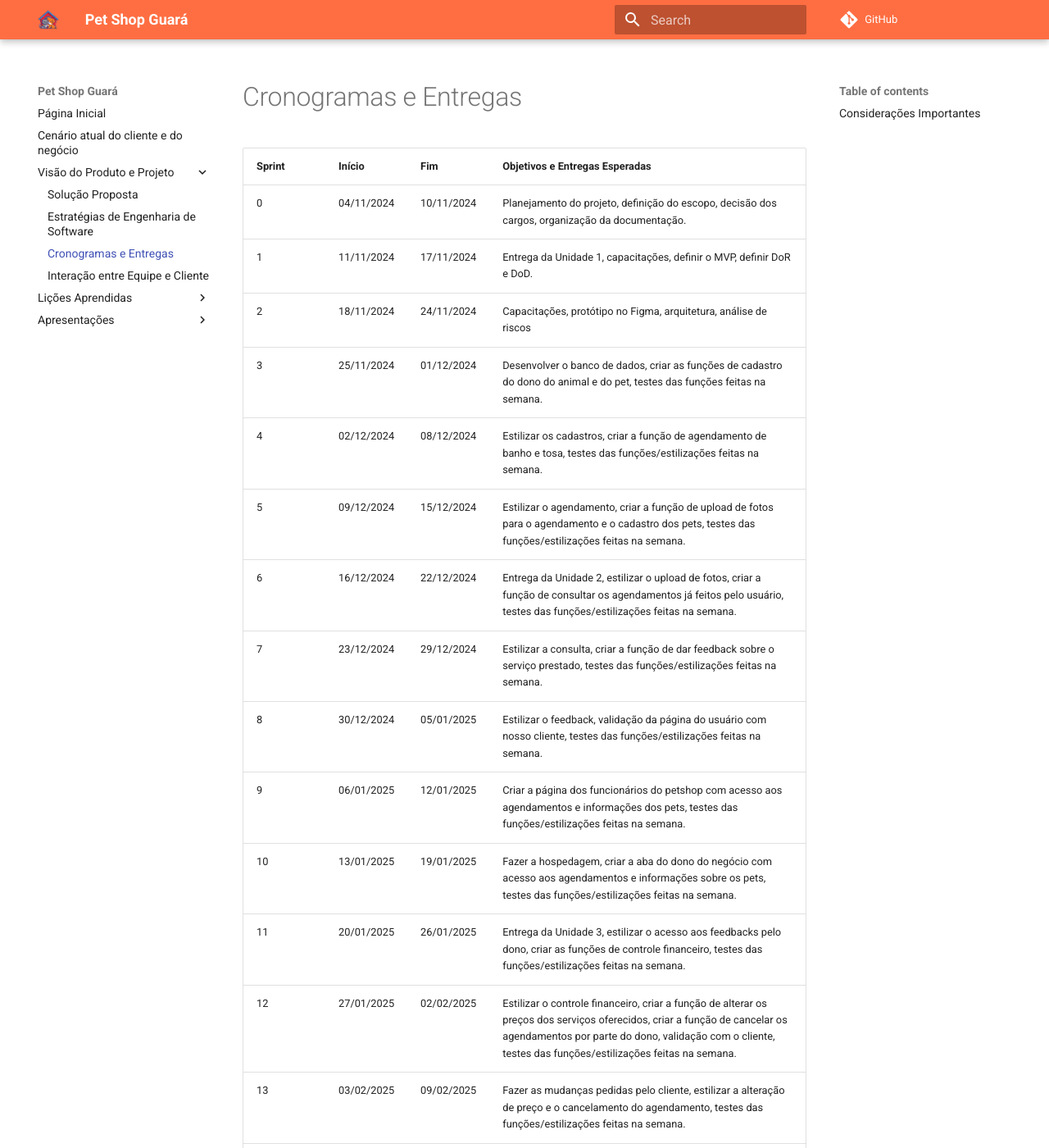
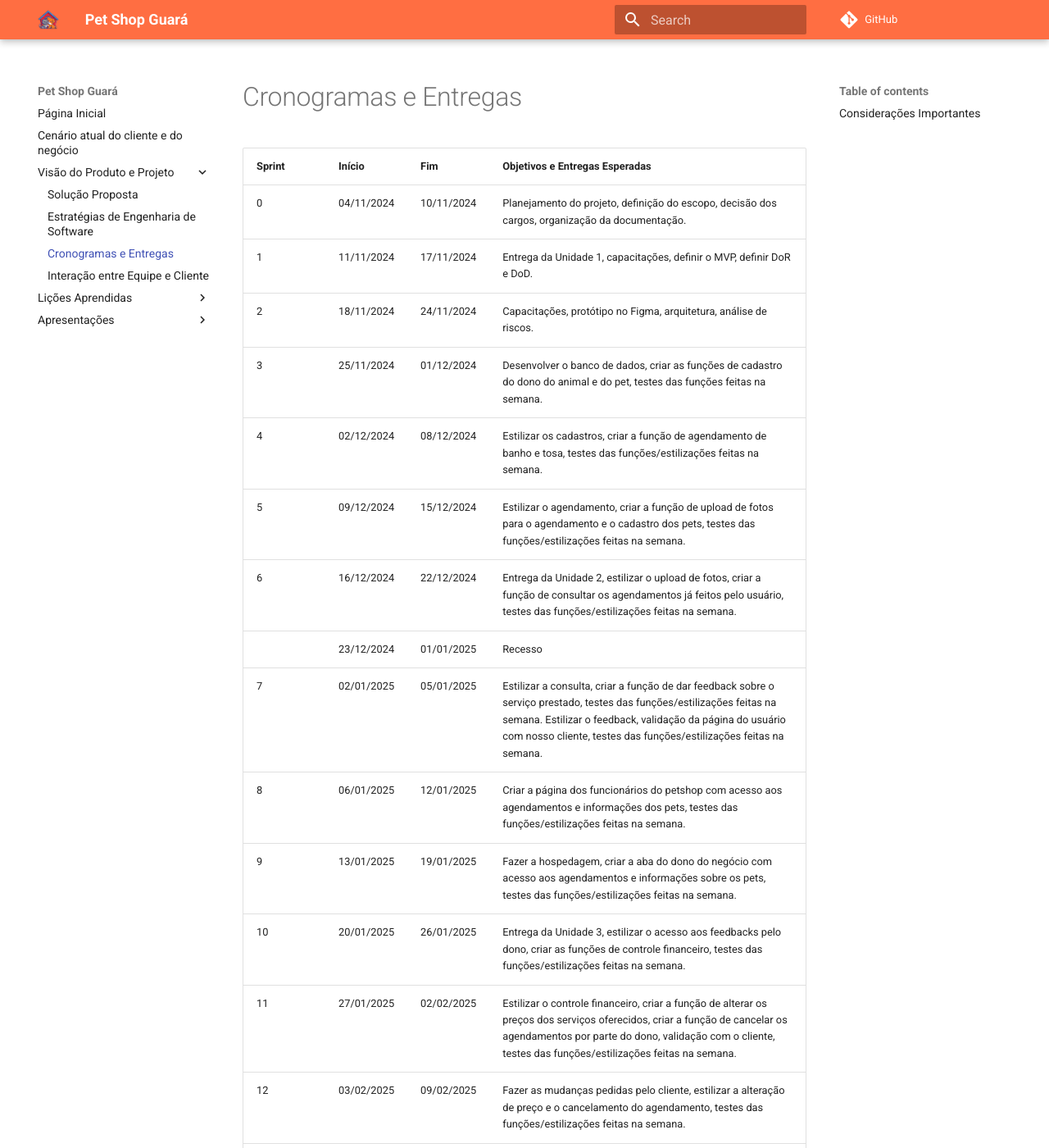
Before and after one commit to mdsreq-fga-unb/2024.2-T03-PetShopGuara, an MkDocs documentation site: the page built from docs/VisãoProduto/Cronograma.md, in a window 1280 px wide and 1400 px high. Shown: the whole window at 82% size. Built offline with MkDocs 1.6.1 and Material for MkDocs 9.7.7, drawn with Linux system fonts in a browser that asks for light colours; comment, search, counter and statistics services are not loaded; some of the changed text lies outside the part shown.

Commit message:
Resolvendo issues

```diff
--- a/docs/VisãoProduto/Cronograma.md
+++ b/docs/VisãoProduto/Cronograma.md
@@ -1,22 +1,22 @@
 # Cronogramas e Entregas
 
-| Sprint | Início             | Fim                 | Objetivos e Entregas Esperadas                                             |
-|--------|--------------------|---------------------|---------------------------------------------------------------------------|
-| 0      | 04/11/2024         | 10/11/2024          | Planejamento do projeto, definição do escopo, decisão dos cargos, organização da documentação. |
-| 1      | 11/11/2024         | 17/11/2024          | Entrega da Unidade 1, capacitações, definir o MVP, definir DoR e DoD.     |
-| 2      | 18/11/2024         | 24/11/2024          | Capacitações, protótipo no Figma, arquitetura, análise de riscos                                      |
-| 3      | 25/11/2024         | 01/12/2024          | Desenvolver o banco de dados, criar as funções de cadastro do dono do animal e do pet, testes das funções feitas na semana. |
-| 4      | 02/12/2024         | 08/12/2024          | Estilizar os cadastros, criar a função de agendamento de banho e tosa, testes das funções/estilizações feitas na semana. |
-| 5      | 09/12/2024         | 15/12/2024          | Estilizar o agendamento, criar a função de upload de fotos para o agendamento e o cadastro dos pets, testes das funções/estilizações feitas na semana. |
-| 6      | 16/12/2024         | 22/12/2024          | Entrega da Unidade 2, estilizar o upload de fotos, criar a função de consultar os agendamentos já feitos pelo usuário, testes das funções/estilizações feitas na semana. |
-| 7      | 23/12/2024         | 29/12/2024          | Estilizar a consulta, criar a função de dar feedback sobre o serviço prestado, testes das funções/estilizações feitas na semana. |
-| 8      | 30/12/2024         | 05/01/2025          | Estilizar o feedback, validação da página do usuário com nosso cliente, testes das funções/estilizações feitas na semana. |
-| 9      | 06/01/2025         | 12/01/2025          | Criar a página dos funcionários do petshop com acesso aos agendamentos e informações dos pets, testes das funções/estilizações feitas na semana. |
-| 10     | 13/01/2025         | 19/01/2025          | Fazer a hospedagem, criar a aba do dono do negócio com acesso aos agendamentos e informações sobre os pets, testes das funções/estilizações feitas na semana. |
-| 11     | 20/01/2025         | 26/01/2025          | Entrega da Unidade 3, estilizar o acesso aos feedbacks pelo dono, criar as funções de controle financeiro, testes das funções/estilizações feitas na semana. |
-| 12     | 27/01/2025         | 02/02/2025          | Estilizar o controle financeiro, criar a função de alterar os preços dos serviços oferecidos, criar a função de cancelar os agendamentos por parte do dono, validação com o cliente, testes das funções/estilizações feitas na semana. |
-| 13     | 03/02/2025         | 09/02/2025          | Fazer as mudanças pedidas pelo cliente, estilizar a alteração de preço e o cancelamento do agendamento, testes das funções/estilizações feitas na semana. |
-| 14     | 10/02/2025         | 12/02/2025          | Encerramento do projeto, entrega da Unidade 4.                            |
+| Sprint | Início        | Fim           | Objetivos e Entregas Esperadas                                                                 |
+|--------|---------------|---------------|-----------------------------------------------------------------------------------------------|
+| 0      | 04/11/2024    | 10/11/2024    | Planejamento do projeto, definição do escopo, decisão dos cargos, organização da documentação.|
+| 1      | 11/11/2024    | 17/11/2024    | Entrega da Unidade 1, capacitações, definir o MVP, definir DoR e DoD.                         |
+| 2      | 18/11/2024    | 24/11/2024    | Capacitações, protótipo no Figma, arquitetura, análise de riscos.                             |
+| 3      | 25/11/2024    | 01/12/2024    | Desenvolver o banco de dados, criar as funções de cadastro do dono do animal e do pet, testes das funções feitas na semana. |
+| 4      | 02/12/2024    | 08/12/2024    | Estilizar os cadastros, criar a função de agendamento de banho e tosa, testes das funções/estilizações feitas na semana. |
+| 5      | 09/12/2024    | 15/12/2024    | Estilizar o agendamento, criar a função de upload de fotos para o agendamento e o cadastro dos pets, testes das funções/estilizações feitas na semana. |
+| 6      | 16/12/2024    | 22/12/2024    | Entrega da Unidade 2, estilizar o upload de fotos, criar a função de consultar os agendamentos já feitos pelo usuário, testes das funções/estilizações feitas na semana. |
+|        | 23/12/2024    | 01/01/2025    | Recesso                                                                                        |
+| 7      | 02/01/2025    | 05/01/2025    | Estilizar a consulta, criar a função de dar feedback sobre o serviço prestado, testes das funções/estilizações feitas na semana. Estilizar o feedback, validação da página do usuário com nosso cliente, testes das funções/estilizações feitas na semana. |
+| 8      | 06/01/2025    | 12/01/2025    | Criar a página dos funcionários do petshop com acesso aos agendamentos e informações dos pets, testes das funções/estilizações feitas na semana. |
+| 9      | 13/01/2025    | 19/01/2025    | Fazer a hospedagem, criar a aba do dono do negócio com acesso aos agendamentos e informações sobre os pets, testes das funções/estilizações feitas na semana. |
+| 10     | 20/01/2025    | 26/01/2025    | Entrega da Unidade 3, estilizar o acesso aos feedbacks pelo dono, criar as funções de controle financeiro, testes das funções/estilizações feitas na semana. |
+| 11     | 27/01/2025    | 02/02/2025    | Estilizar o controle financeiro, criar a função de alterar os preços dos serviços oferecidos, criar a função de cancelar os agendamentos por parte do dono, validação com o cliente, testes das funções/estilizações feitas na semana. |
+| 12     | 03/02/2025    | 09/02/2025    | Fazer as mudanças pedidas pelo cliente, estilizar a alteração de preço e o cancelamento do agendamento, testes das funções/estilizações feitas na semana. |
+| 13     | 10/02/2025    | 12/02/2025    | Encerramento do projeto, entrega da Unidade 4.                                                |
 
 ## Considerações Importantes
 
```
Also changed, not shown: other parts of docs/VisãoProduto/Cronograma.md (+2 -2 lines), docs/VisãoProduto/Estrategias.md (+13 -0 lines), docs/VisãoProduto/Interação.md (+1 -1 lines), 3 other files.
